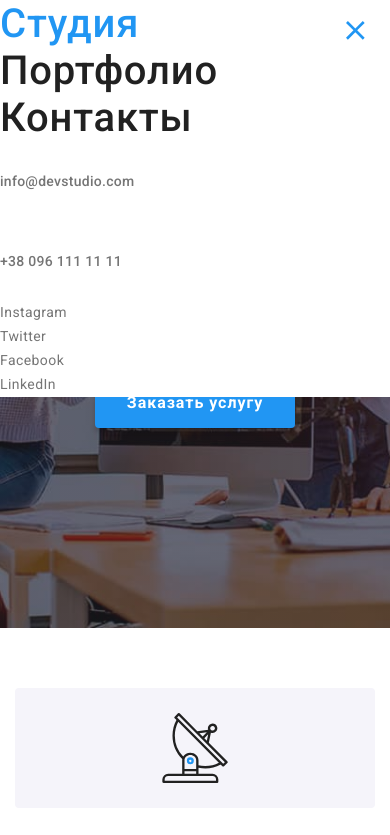
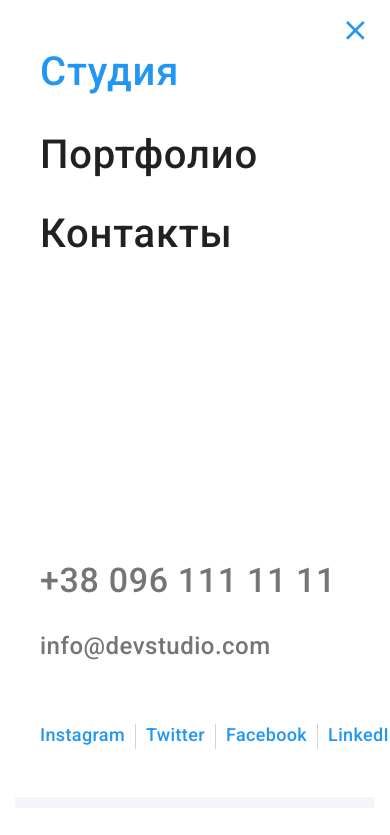
Before and after one commit to VitaliiBerko/goit-markup-hw-08, a plain HTML site: page index.html in a window 390 px wide. Both pictures are taken after a click on the button 355 px from the left and 30 px from the top of the page. Shown: the top 835 px of the page. Drawn offline with nearby package versions, Linux system fonts and the light colour scheme.

Commit message:
Added mobile

```diff
--- a/index.html
+++ b/index.html
@@ -51,8 +51,7 @@
                     +38 096 111 11 11</a></li>
             </ul>
 
-            <nav class="mobile">
-
+            <div class="mobile">
                     <button type="button"
                      class="mobile__menu-button is-open"
                      data-menu-button
@@ -65,36 +64,41 @@
                     </button>
 
                     <div class="mobile__menu-conteiner is-open" data-menu id="mobile__menu-conteiner">
-                    <ul class="mobile__site-nav-list">
-                        <li><a class="link mobile__link mobile__link--current" href="./index.html">Студия</a></li>
-                        <li><a class="link mobile__link" href="./portfolio.html">Портфолио</a></li>
-                        <li><a class="link mobile__link" href="">Контакты</a></li>
+                    <nav>
+                        <ul class="mobile__site-nav-list">
+                        <li class="mobile__item"><a class="link mobile__link mobile__link--current" href="./index.html">Студия</a></li>
+                        <li class="mobile__item"><a class="link mobile__link" href="./portfolio.html">Портфолио</a></li>
+                        <li class="mobile__item"><a class="link mobile__link" href="">Контакты</a></li>
                     </ul>
+                    </nav>
+
 
 
 
 
 
                     <ul class="mobile__auth-nav-list">
-                        <li class="auth-nav__item">
-                            <a href="mailto:info@devstudio.com" class="link link--grey">
+
+                        <li class="auth-nav__item mobile__auth-nav-item"><a href="tel:+380961111111" class="link link--grey                           mobile__auth-nav-link">
+                                +38 096 111 11 11</a></li>
+
+                        <li class="auth-nav__item mobile__auth-nav-item ">
+                            <a href="mailto:info@devstudio.com" class="link link--grey mobile__auth-nav-link mobile__auth-nav-link--small">
                                 info@devstudio.com</a>
                         </li>
 
-                        <li class="auth-nav__item"><a href="tel:+380961111111" class="link link--grey">
 
-                                +38 096 111 11 11</a></li>
                     </ul>
 
 
-                    <ul>
-                        <li><a href=""></a>Instagram</li>
-                        <li><a href=""></a>Twitter</li>
-                        <li><a href=""></a>Facebook</li>
-                        <li><a href=""></a>LinkedIn</li>
+                    <ul class="mobile__social-list">
+                        <li class="mobile__social-item"><a class="mobile__social-link" href="">Instagram</a></li>
+                        <li class="mobile__social-item"><a class="mobile__social-link" href="">Twitter</a></li>
+                        <li class="mobile__social-item"><a class="mobile__social-link" href="">Facebook</a></li>
+                        <li class="mobile__social-item"><a class="mobile__social-link" href="">LinkedIn</a></li>
                     </ul>
                 </div>
-            </nav>
+            </div>
 
 
 
--- a/sass/components/_mobile.scss
+++ b/sass/components/_mobile.scss
@@ -59,6 +59,9 @@
         max-width: 767px;
         width: 100%;
 
+        padding: 48px 40px;
+
+
 
         background-color: var(--main-bg-color);
 
@@ -72,11 +75,24 @@
         @media (min-width: 768px) {
             display: none;
         }
+        margin-bottom: 302px;
 
     }
-    &__link--current {
-        color: var(--accent-color);
+
+    &__item {
+        &:not(:last-child) {
+                margin-bottom: 32px;
+            }
+
+        &:nth-child(1) {
+            margin-bottom: 36px;
+        }
+
+
+
+
     }
+
 
     &__link {
             font-weight: 500;
@@ -86,16 +102,68 @@
 
             padding: 0;
 
-            &:not(:last-child) {
-                margin-bottom: 35px;
-            }
 
 
+            &--current {
+               color: var(--accent-color);
+
             }
+        }
 
     &__auth-nav-list {
         @media (min-width: 768px) {
                 display: none;
             }
+            margin-bottom: 64px;
     }
+
+    &__auth-nav-item {
+        &:not(:last-child) {
+            margin-bottom: 32px;
+        }
+    }
+
+    &__auth-nav-link {
+            padding: 0;
+            font-weight: 500;
+            font-size: 34px;
+            line-height: 1.18;
+
+            letter-spacing: 0.02em;
+
+            &--small {
+                    font-size: 24px;
+                    }
+
+             }
+
+
+   &__social-list {
+    display: flex;
+
+
+   }
+
+   &__social-item{
+    &:not(:last-child) {
+        padding-right: 10px;
+        border-right: 1px solid rgba(33, 33, 33, 0.2);
+    }
+    &:not(:first-child) {
+        padding-left: 10px;
+    }
+
+   }
+
+   &__social-link {
+        font-weight: 500;
+        font-size: 18px;
+        line-height: 1.22;
+        letter-spacing: 0.02em;
+
+        color: var(--accent-color);
+
+
+
+   }
 }
```
Also changed, not shown: portfolio.html (+66 -21 lines), css/main.css, css/main.min.css, images/mobile-close.svg (deleted), 2 other files.
